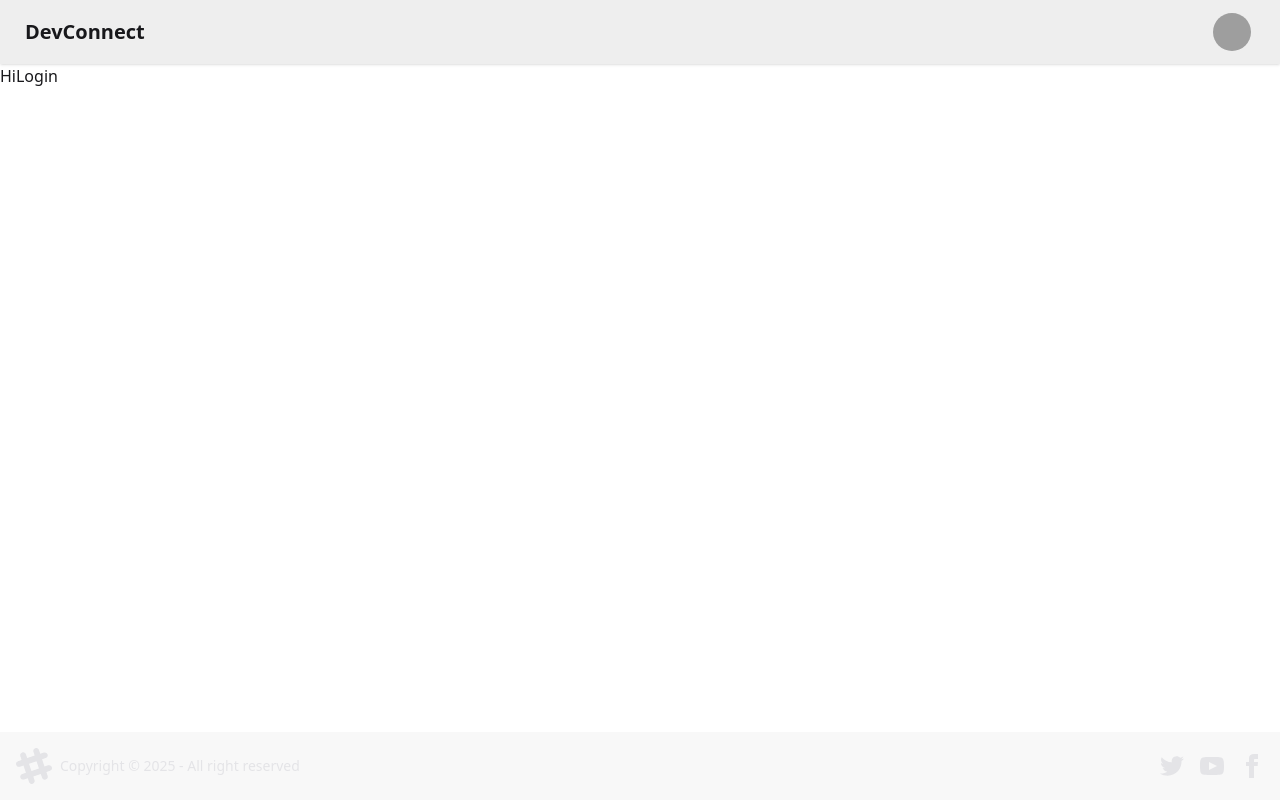
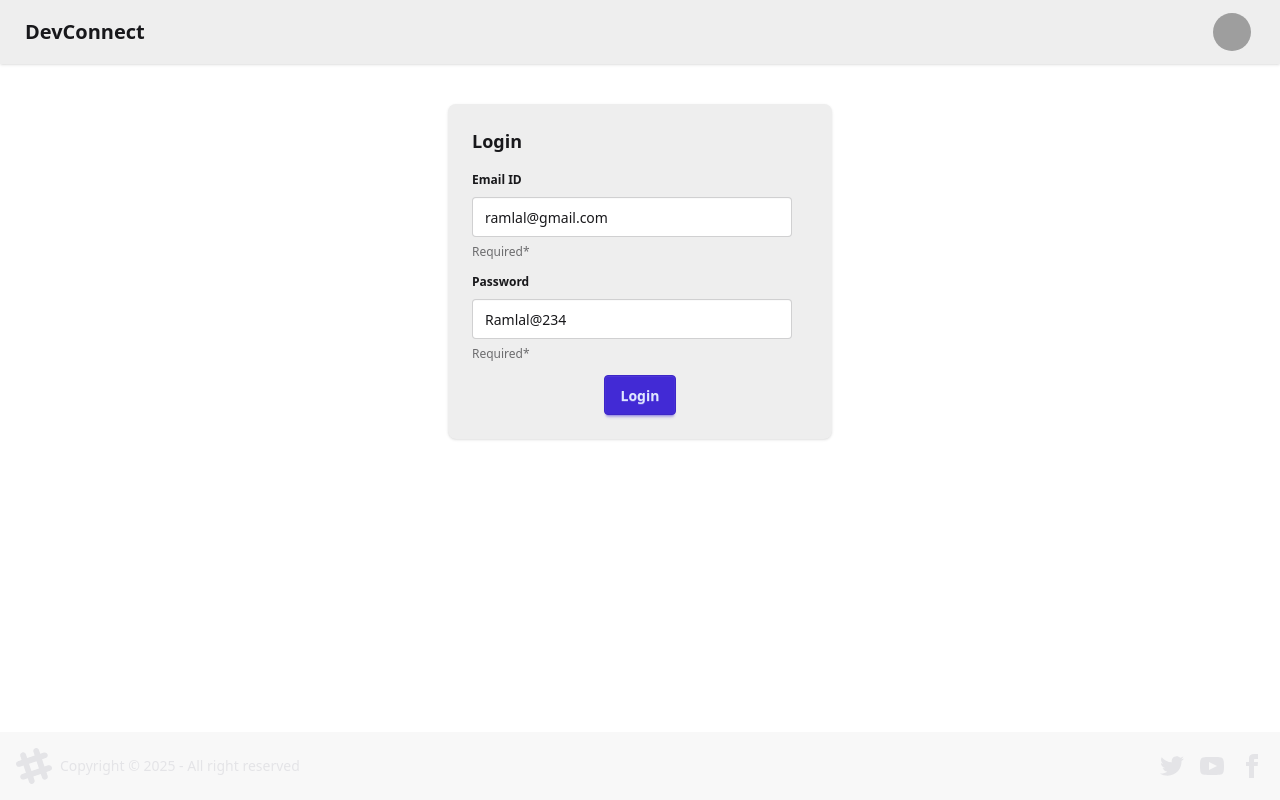
Before and after one commit to kartikpandey0007/DevConnect-Frontend, a React (Vite) app: page /login in a window 1280 px wide. Built offline with nearby package versions, Linux system fonts and the light colour scheme; grey boxes are pictures that could not be loaded.

Commit message:
initial commit

```diff
--- a/package.json
+++ b/package.json
@@ -10,9 +10,12 @@
     "preview": "vite preview"
   },
   "dependencies": {
+    "@reduxjs/toolkit": "^2.8.2",
     "@tailwindcss/vite": "^4.1.11",
+    "axios": "^1.11.0",
     "react": "^19.1.1",
     "react-dom": "^19.1.1",
+    "react-redux": "^9.2.0",
     "react-router-dom": "^7.8.0"
   },
   "devDependencies": {
--- a/src/App.jsx
+++ b/src/App.jsx
@@ -1,20 +1,23 @@
 // App.js
 import React from "react";
 import { createBrowserRouter, RouterProvider, Outlet } from "react-router-dom";
-
 import NavBar from "./NavBar";
 import Login from "./Login";
 import Profile from "./Profile";
 import Footer from "./Footer";
+import { Provider } from "react-redux";
+import appStore from "./utils/appStore";
 
 const AppLayout = () => {
   return (
+    <Provider store={appStore}>
     <div>
       <NavBar />
       {/* Outlet renders the matching child route */}
       <Outlet />
       <Footer/>
     </div>
+    </Provider>
   );
 };
 
--- a/src/Login.jsx
+++ b/src/Login.jsx
@@ -1,11 +1,65 @@
-import React from 'react'
+import React, { useState } from "react";
+import { Link } from "react-router-dom";
+import axios from "axios";
 
 const Login = () => {
+  const [emailId, setEmailId] = useState("ramlal@gmail.com");
+  const [password, setPassword] = useState("Ramlal@234");
+
+  const handleLogin = async () => {
+    try{
+      const res = await axios.post("http://localhost:3000/login", {
+      emailID: emailId,
+      password: password
+    },
+    {withCredentials: true}
+  )
+  }
+    catch(err){
+      console.error(err)
+    }
+
+  };//make api call to login
+
   return (
-    <div>
-      <h1> HiLogin</h1>
+    <div className="flex justify-center my-10">
+      <div className="card bg-base-300 w-96 shadow-sm">
+        <div className="card-body">
+          <h2 className="card-title">Login</h2>
+          <div>
+            <fieldset className="fieldset">
+              <legend className="fieldset-legend">Email ID</legend>
+              <input
+                type="text"
+                value={emailId}
+                className="input"
+                placeholder="abc@gmail.com"
+                onChange={(e) => setEmailId(e.target.value)}
+              />
+              <p className="label">Required*</p>
+            </fieldset>
+
+            <fieldset className="fieldset">
+              <legend className="fieldset-legend">Password</legend>
+              <input
+                type="text"
+                value={password}
+                className="input"
+                placeholder="Enter Password to login"
+                onChange={(e) => setPassword(e.target.value)}
+              />
+              <p className="label">Required*</p>
+            </fieldset>
+          </div>
+          <div className="card-actions justify-center">
+            <button className="btn btn-primary" onClick={handleLogin}>
+              Login
+            </button>
+          </div>
+        </div>
+      </div>
     </div>
-  )
-}
+  );
+};
 
-export default Login
+export default Login;
--- /dev/null
+++ b/src/utils/appStore.js
@@ -0,0 +1,7 @@
+import { configureStore } from "@reduxjs/toolkit";
+
+const appStore = configureStore({
+    reducer:{},
+})
+
+export default appStore;
```
Also changed, not shown: 1 other file (tests, documents, lock files or other folders).
